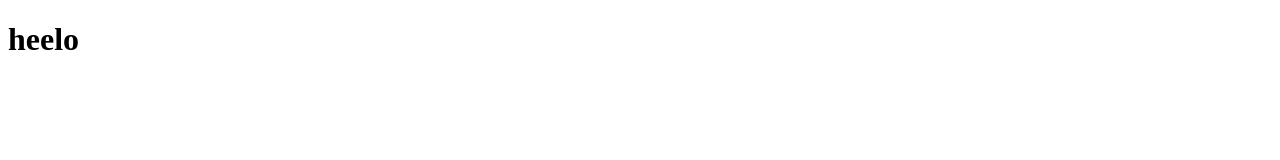
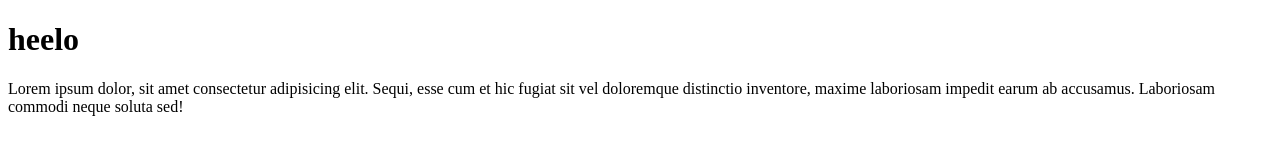
Before and after one commit to sahiltor/card-1-gabrielle, a plain HTML site: page index.html in a window 1280 px wide. Drawn offline with Linux system fonts and the light colour scheme.

Commit message:
paragraph add

```diff
--- a/index.html
+++ b/index.html
@@ -8,5 +8,10 @@
   </head>
   <body>
     <h1>heelo</h1>
+    <p>
+      Lorem ipsum dolor, sit amet consectetur adipisicing elit. Sequi, esse cum
+      et hic fugiat sit vel doloremque distinctio inventore, maxime laboriosam
+      impedit earum ab accusamus. Laboriosam commodi neque soluta sed!
+    </p>
   </body>
 </html>
```
